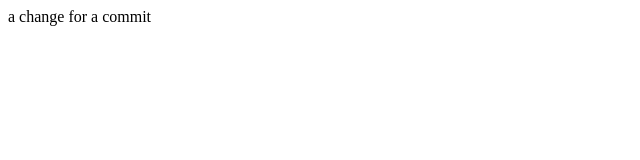
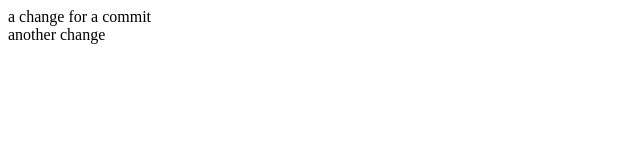
Before and after one commit to Reid-Hanson/git-excercise, a plain HTML site: page index.html in a window 1280 px wide. Shown: the full height of the page, 0-640 px from the left. Drawn offline with Linux system fonts and the light colour scheme.

Commit message:
this is another commit

```diff
--- a/index.html
+++ b/index.html
@@ -1 +1,2 @@
 <div>a change for a commit</div>
+<Div>another change</Div>
```
